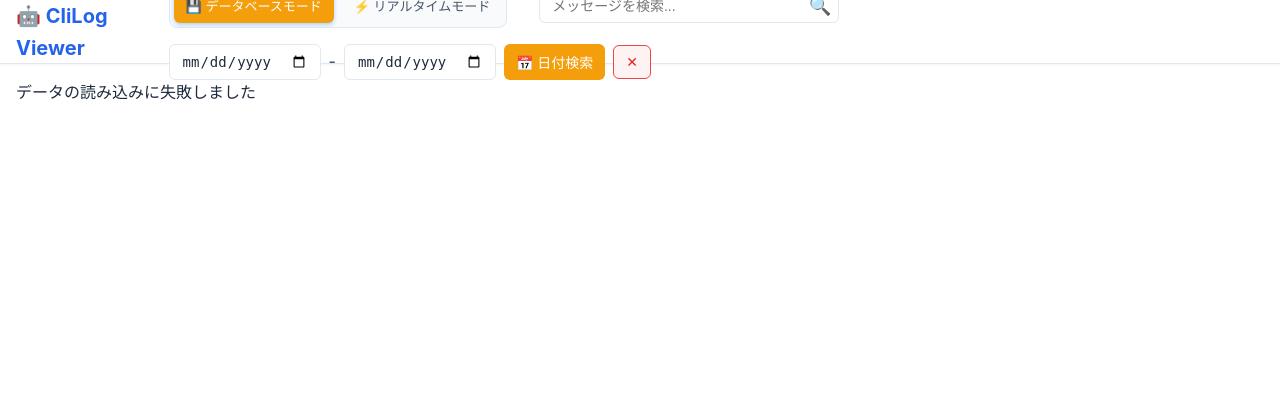
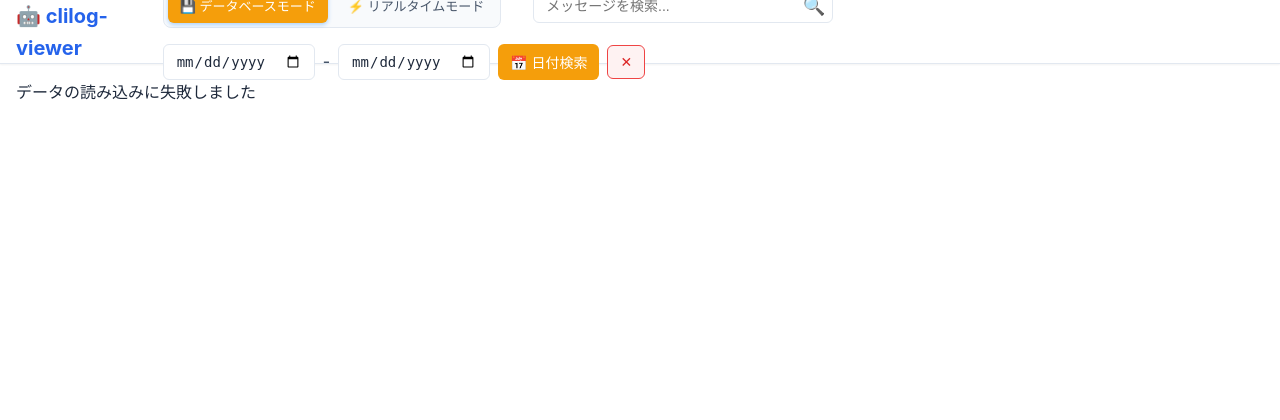
Before and after one commit to suu3play/clilog-viewer, a Flask app: page / in a window 1280 px wide. Shown: the top 420 px of the page. Run offline with Flask 3, Linux system fonts and the light colour scheme; data that the repository does not hold is empty; some libraries are stand-ins or nearby versions.

Commit message:
docs: プロジェクト名をclilog-viewerに統一 #18
- .gitignore: コメント内のプロジェクト名を統一
- README.md: プロジェクト名をclilog-viewerに統一
- viewer/templates/index.html: タイトル表記をclilog-viewerに統一

```diff
--- a/viewer/templates/index.html
+++ b/viewer/templates/index.html
@@ -3,7 +3,7 @@
 <head>
     <meta charset="UTF-8">
     <meta name="viewport" content="width=device-width, initial-scale=1.0">
-    <title>CliLog Viewer</title>
+    <title>clilog-viewer</title>
     <link rel="stylesheet" href="/static/css/style.css">
     <link rel="stylesheet" href="/static/css/realtime.css">
 </head>
@@ -12,7 +12,7 @@
         <!-- ヘッダー -->
         <header class="header">
             <div class="header-content">
-                <h1 class="title">🤖 CliLog Viewer</h1>
+                <h1 class="title">🤖 clilog-viewer</h1>
                 <div class="header-controls">
                     <!-- リアルタイムモード切り替え -->
                     <div class="mode-selector">
```
Also changed, not shown: README.md, 1 other file.
